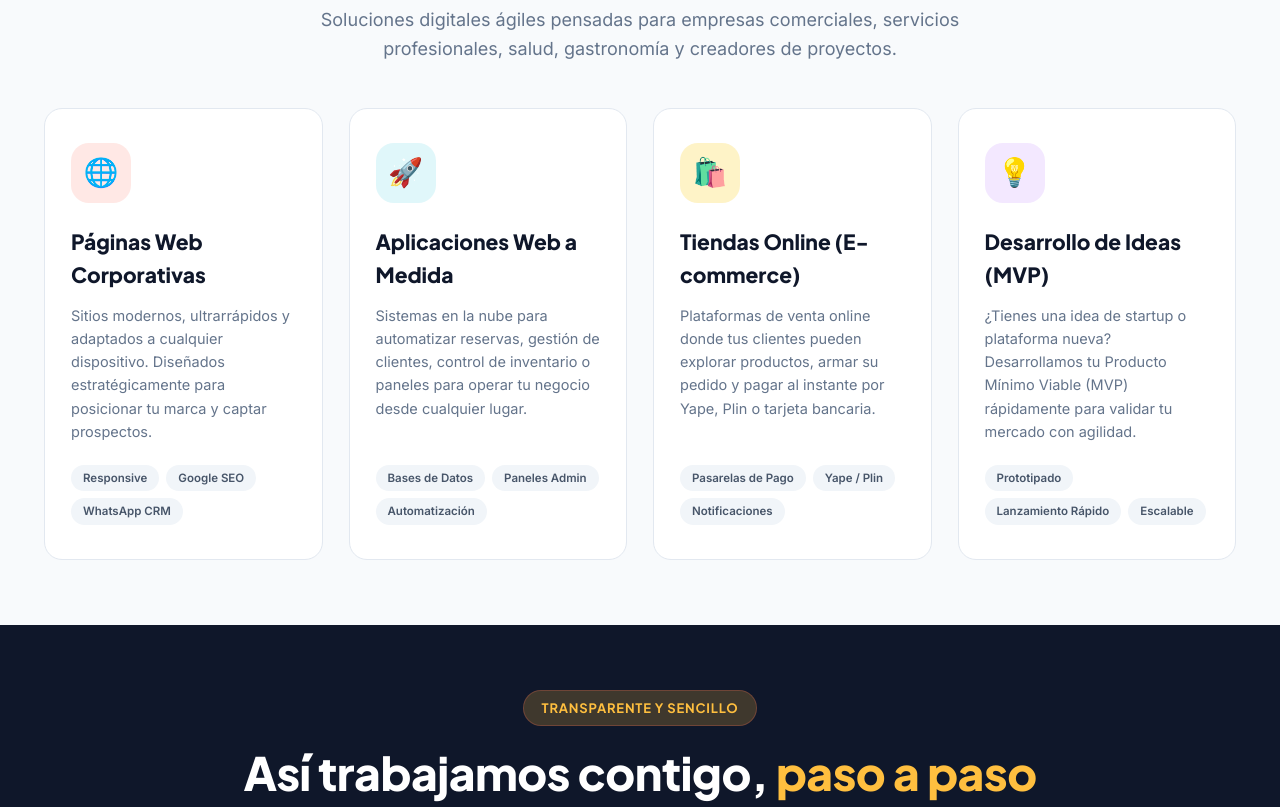
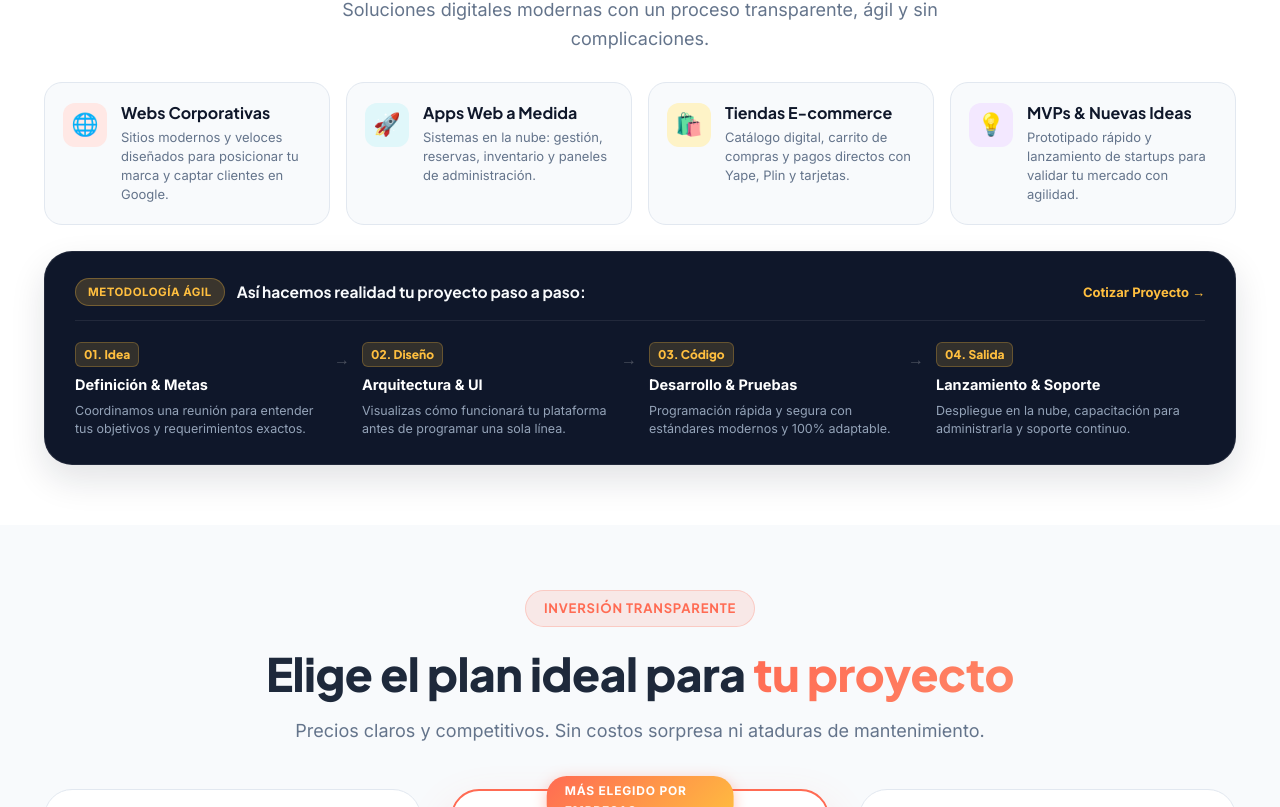
Before and after one commit to ItsZix/applica-web, a website: page index.html in a window 1280 px wide. Shown: the part 2856-3663 px from the top of the page. Drawn offline with Linux system fonts and the light colour scheme.

Commit message:
Consolidar secciones de servicios y proceso en un solo resumen compacto

```diff
--- a/index.html
+++ b/index.html
@@ -212,103 +212,84 @@
 
 
 
-  <!-- SERVICIOS -->
-  <section id="servicios">
+  <!-- SERVICIOS Y METODOLOGÍA (RESUMEN CONSOLIDADO COMPACTO) -->
+  <section id="servicios" class="services-summary-section">
     <div class="container">
       <div class="text-center">
-        <span class="section-badge">Nuestros Servicios</span>
-        <h2 class="section-title">Lo que en <span class="highlight-blue">Applica</span> construimos para ti</h2>
-        <p class="section-subtitle mx-auto">Soluciones digitales ágiles pensadas para empresas comerciales, servicios profesionales, salud, gastronomía y creadores de proyectos.</p>
+        <span class="section-badge">Soluciones & Metodología</span>
+        <h2 class="section-title">Lo que construimos y cómo <span class="highlight-blue">trabajamos contigo</span></h2>
+        <p class="section-subtitle mx-auto" style="margin-bottom: 28px;">Soluciones digitales modernas con un proceso transparente, ágil y sin complicaciones.</p>
       </div>
 
-      <div class="services-grid">
-        <div class="service-box">
-          <div>
-            <div class="service-icon-box" style="background: #FFE8E5; color: var(--primary);">🌐</div>
-            <h3>Páginas Web Corporativas</h3>
-            <p>Sitios modernos, ultrarrápidos y adaptados a cualquier dispositivo. Diseñados estratégicamente para posicionar tu marca y captar prospectos.</p>
-          </div>
-          <div class="service-tags">
-            <span class="tag">Responsive</span>
-            <span class="tag">Google SEO</span>
-            <span class="tag">WhatsApp CRM</span>
+      <!-- 4 Servicios en Resumen Compacto -->
+      <div class="services-compact-grid">
+        <div class="service-compact-card">
+          <div class="sc-icon" style="background: #FFE8E5; color: var(--primary);">🌐</div>
+          <div class="sc-content">
+            <h3>Webs Corporativas</h3>
+            <p>Sitios modernos y veloces diseñados para posicionar tu marca y captar clientes en Google.</p>
           </div>
         </div>
 
-        <div class="service-box">
-          <div>
-            <div class="service-icon-box" style="background: #E0F7FA; color: var(--secondary-dark);">🚀</div>
-            <h3>Aplicaciones Web a Medida</h3>
-            <p>Sistemas en la nube para automatizar reservas, gestión de clientes, control de inventario o paneles para operar tu negocio desde cualquier lugar.</p>
-          </div>
-          <div class="service-tags">
-            <span class="tag">Bases de Datos</span>
-            <span class="tag">Paneles Admin</span>
-            <span class="tag">Automatización</span>
+        <div class="service-compact-card">
+          <div class="sc-icon" style="background: #E0F7FA; color: var(--secondary-dark);">🚀</div>
+          <div class="sc-content">
+            <h3>Apps Web a Medida</h3>
+            <p>Sistemas en la nube: gestión, reservas, inventario y paneles de administración.</p>
           </div>
         </div>
 
-        <div class="service-box">
-          <div>
-            <div class="service-icon-box" style="background: #FEF3C7; color: #D97706);">🛍️</div>
-            <h3>Tiendas Online (E-commerce)</h3>
-            <p>Plataformas de venta online donde tus clientes pueden explorar productos, armar su pedido y pagar al instante por Yape, Plin o tarjeta bancaria.</p>
-          </div>
-          <div class="service-tags">
-            <span class="tag">Pasarelas de Pago</span>
-            <span class="tag">Yape / Plin</span>
-            <span class="tag">Notificaciones</span>
+        <div class="service-compact-card">
+          <div class="sc-icon" style="background: #FEF3C7; color: #D97706);">🛍️</div>
+          <div class="sc-content">
+            <h3>Tiendas E-commerce</h3>
+            <p>Catálogo digital, carrito de compras y pagos directos con Yape, Plin y tarjetas.</p>
           </div>
         </div>
 
-        <div class="service-box">
-          <div>
-            <div class="service-icon-box" style="background: #F3E8FF; color: #7C3AED);">💡</div>
-            <h3>Desarrollo de Ideas (MVP)</h3>
-            <p>¿Tienes una idea de startup o plataforma nueva? Desarrollamos tu Producto Mínimo Viable (MVP) rápidamente para validar tu mercado con agilidad.</p>
-          </div>
-          <div class="service-tags">
-            <span class="tag">Prototipado</span>
-            <span class="tag">Lanzamiento Rápido</span>
-            <span class="tag">Escalable</span>
+        <div class="service-compact-card">
+          <div class="sc-icon" style="background: #F3E8FF; color: #7C3AED);">💡</div>
+          <div class="sc-content">
+            <h3>MVPs & Nuevas Ideas</h3>
+            <p>Prototipado rápido y lanzamiento de startups para validar tu mercado con agilidad.</p>
           </div>
         </div>
       </div>
-    </div>
-  </section>
 
-  <!-- PROCESO: CÓMO TRABAJAMOS -->
-  <section class="process-section" id="proceso">
-    <div class="container">
-      <div class="text-center">
-        <span class="section-badge" style="background: rgba(255,191,63,0.2); color: var(--sun);">Transparente y Sencillo</span>
-        <h2 class="section-title">Así trabajamos contigo, <span style="color: var(--sun);">paso a paso</span></h2>
-        <p class="section-subtitle mx-auto">Un proceso colaborativo y sin fricciones: desde tu idea inicial hasta que tu plataforma esté operando con éxito en internet.</p>
-      </div>
-
-      <div class="process-grid">
-        <div class="step-card">
-          <div class="step-number">01</div>
-          <h4>Nos cuentas tu idea</h4>
-          <p>Coordinamos una videollamada o reunión para entender a fondo tu negocio, tus objetivos y los requerimientos exactos de la solución.</p>
+      <!-- Proceso en 4 Pasos (Banner Horizontal) -->
+      <div class="process-compact-bar" id="proceso">
+        <div class="pc-header">
+          <div class="pc-title-wrap">
+            <span class="pc-badge">Metodología Ágil</span>
+            <span class="pc-heading">Así hacemos realidad tu proyecto paso a paso:</span>
+          </div>
+          <a href="#contacto" class="pc-cta">Cotizar Proyecto &rarr;</a>
         </div>
 
-        <div class="step-card">
-          <div class="step-number">02</div>
-          <h4>Diseño de la Arquitectura</h4>
-          <p>Te mostramos cómo lucirá y funcionará tu plataforma antes de programar, asegurando que cada detalle responda a tus necesidades.</p>
-        </div>
+        <div class="pc-steps-grid">
+          <div class="pc-step">
+            <div class="pc-step-num">01. Idea</div>
+            <h4>Definición & Metas</h4>
+            <p>Coordinamos una reunión para entender tus objetivos y requerimientos exactos.</p>
+          </div>
 
-        <div class="step-card">
-          <div class="step-number">03</div>
-          <h4>Desarrollo y Pruebas</h4>
-          <p>Construimos el código con estándares modernos de velocidad, seguridad y compatibilidad en todo tipo de pantallas.</p>
-        </div>
+          <div class="pc-step">
+            <div class="pc-step-num">02. Diseño</div>
+            <h4>Arquitectura & UI</h4>
+            <p>Visualizas cómo funcionará tu plataforma antes de programar una sola línea.</p>
+          </div>
 
-        <div class="step-card">
-          <div class="step-number">04</div>
-          <h4>¡Lanzamiento y Acompañamiento!</h4>
-          <p>Desplegamos tu app en servidores optimizados, te capacitamos para administrarla y te brindamos soporte continuo.</p>
+          <div class="pc-step">
+            <div class="pc-step-num">03. Código</div>
+            <h4>Desarrollo & Pruebas</h4>
+            <p>Programación rápida y segura con estándares modernos y 100% adaptable.</p>
+          </div>
+
+          <div class="pc-step">
+            <div class="pc-step-num">04. Salida</div>
+            <h4>Lanzamiento & Soporte</h4>
+            <p>Despliegue en la nube, capacitación para administrarla y soporte continuo.</p>
+          </div>
         </div>
       </div>
     </div>
@@ -804,7 +785,7 @@
         });
       }, { threshold: 0.05 });
 
-      document.querySelectorAll('.problem-card, .service-box, .pricing-card, .step-card, .contact-wrapper, .demos-section, .calc-box').forEach(el => {
+      document.querySelectorAll('.problem-card, .service-box, .service-compact-card, .process-compact-bar, .pricing-card, .step-card, .contact-wrapper, .demos-section, .calc-box').forEach(el => {
         el.classList.add('reveal');
         observer.observe(el);
       });
--- a/style.css
+++ b/style.css
@@ -128,26 +128,40 @@ section { padding: 65px 0; position: relative; }
 .problem-card h3 { font-size: 17px; font-weight: 700; margin-bottom: 6px; color: var(--darker); }
 .problem-card p { font-size: 14px; color: var(--gray-text); line-height: 1.55; }
 
-/* SERVICES GRID */
-.services-grid { display: grid; grid-template-columns: repeat(auto-fit, minmax(270px, 1fr)); gap: 26px; }
-.service-box { background: white; border: 1px solid var(--gray-border); border-radius: var(--radius-md); padding: 34px 26px; transition: all 0.3s ease; position: relative; display: flex; flex-direction: column; justify-content: space-between; }
-.service-box:hover { transform: translateY(-8px); box-shadow: 0 20px 40px rgba(0, 184, 212, 0.12); border-color: var(--secondary); }
-.service-icon-box { width: 60px; height: 60px; border-radius: 18px; display: flex; align-items: center; justify-content: center; font-size: 28px; margin-bottom: 22px; }
-.service-box h3 { font-size: 21px; font-weight: 800; margin-bottom: 12px; color: var(--darker); font-family: var(--font-heading); }
-.service-box p { font-size: 14.5px; color: var(--gray-text); margin-bottom: 22px; line-height: 1.6; }
-.service-tags { display: flex; flex-wrap: wrap; gap: 7px; margin-top: auto; }
-.tag { background: #F1F5F9; color: #475569; font-size: 11.5px; font-weight: 600; padding: 4px 12px; border-radius: 20px; }
+/* COMPACT CONSOLIDATED SERVICES & WORKFLOW SUMMARY */
+.services-summary-section { padding: 55px 0 60px 0; background: #FFFFFF; }
+.services-compact-grid { display: grid; grid-template-columns: repeat(4, 1fr); gap: 16px; margin-bottom: 26px; }
+.service-compact-card { background: #F8FAFC; border: 1px solid var(--gray-border); border-radius: var(--radius-md); padding: 20px 18px; transition: all 0.25s ease; display: flex; gap: 14px; align-items: flex-start; }
+.service-compact-card:hover { transform: translateY(-4px); border-color: var(--secondary); background: #FFFFFF; box-shadow: 0 12px 28px rgba(0, 184, 212, 0.1); }
+.sc-icon { width: 44px; height: 44px; min-width: 44px; border-radius: 12px; display: flex; align-items: center; justify-content: center; font-size: 22px; }
+.sc-content h3 { font-size: 16px; font-weight: 700; color: var(--darker); margin-bottom: 5px; font-family: var(--font-heading); line-height: 1.3; }
+.sc-content p { font-size: 13px; color: var(--gray-text); line-height: 1.45; margin: 0; }
 
-/* PROCESS TIMELINE */
-.process-section { background: var(--darker); color: white; }
-.process-section .section-title { color: white; }
-.process-section .section-subtitle { color: #94A3B8; }
-.process-grid { display: grid; grid-template-columns: repeat(auto-fit, minmax(230px, 1fr)); gap: 24px; margin-top: 50px; }
-.step-card { background: #1E293B; border: 1px solid rgba(255,255,255,0.08); border-radius: var(--radius-md); padding: 32px 24px; position: relative; transition: all 0.3s ease; }
-.step-card:hover { transform: translateY(-6px); border-color: var(--sun); background: #243248; }
-.step-number { font-family: var(--font-heading); font-size: 40px; font-weight: 800; color: var(--sun); opacity: 0.9; margin-bottom: 14px; }
-.step-card h4 { font-size: 19px; font-weight: 700; margin-bottom: 10px; color: white; }
-.step-card p { font-size: 14px; color: #94A3B8; line-height: 1.6; }
+/* COMPACT PROCESS BAR */
+.process-compact-bar { background: var(--darker); border-radius: var(--radius-lg); padding: 26px 30px; color: white; border: 1px solid rgba(255, 255, 255, 0.08); box-shadow: 0 15px 35px rgba(15, 23, 42, 0.12); position: relative; overflow: hidden; }
+.pc-header { display: flex; justify-content: space-between; align-items: center; margin-bottom: 20px; padding-bottom: 14px; border-bottom: 1px solid rgba(255, 255, 255, 0.08); flex-wrap: wrap; gap: 10px; }
+.pc-title-wrap { display: flex; align-items: center; gap: 12px; }
+.pc-badge { background: rgba(255, 191, 63, 0.18); color: var(--sun); font-size: 11.5px; font-weight: 800; padding: 4px 12px; border-radius: 20px; text-transform: uppercase; letter-spacing: 0.5px; border: 1px solid rgba(255, 191, 63, 0.3); }
+.pc-heading { font-size: 15.5px; font-weight: 700; color: #F8FAFC; font-family: var(--font-heading); }
+.pc-cta { font-size: 13px; font-weight: 700; color: var(--sun); text-decoration: none; display: inline-flex; align-items: center; gap: 6px; transition: color 0.2s, transform 0.2s; }
+.pc-cta:hover { color: #FFFFFF; transform: translateX(3px); }
+.pc-steps-grid { display: grid; grid-template-columns: repeat(4, 1fr); gap: 18px; position: relative; }
+.pc-step { position: relative; padding-right: 12px; }
+.pc-step:not(:last-child)::after { content: "→"; position: absolute; right: -6px; top: 6px; color: rgba(255, 255, 255, 0.25); font-size: 16px; font-weight: bold; }
+.pc-step-num { font-family: var(--font-heading); font-size: 12px; font-weight: 800; color: var(--sun); display: inline-block; background: rgba(255, 191, 63, 0.15); border: 1px solid rgba(255, 191, 63, 0.25); padding: 2px 8px; border-radius: 6px; margin-bottom: 6px; }
+.pc-step h4 { font-size: 14.5px; font-weight: 700; color: #FFFFFF; margin-bottom: 5px; }
+.pc-step p { font-size: 12.5px; color: #94A3B8; line-height: 1.45; margin: 0; }
+
+@media (max-width: 992px) {
+  .services-compact-grid { grid-template-columns: repeat(2, 1fr); }
+  .pc-steps-grid { grid-template-columns: repeat(2, 1fr); gap: 18px; }
+  .pc-step:not(:last-child)::after { display: none; }
+}
+@media (max-width: 600px) {
+  .services-compact-grid { grid-template-columns: 1fr; }
+  .pc-steps-grid { grid-template-columns: 1fr; gap: 16px; }
+  .process-compact-bar { padding: 20px 18px; }
+}
 
 /* PRICING (CALIBRATED & COMPETITIVE) */
 .pricing-grid { display: grid; grid-template-columns: repeat(auto-fit, minmax(320px, 1fr)); gap: 30px; margin-top: 40px; }
```
